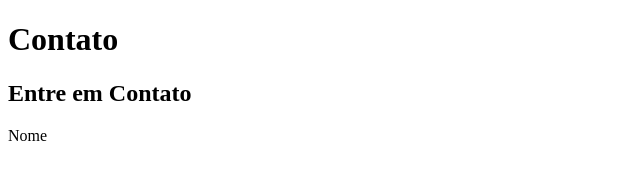
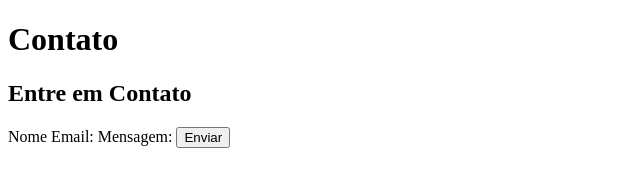
Before and after one commit to GustavoTedardi/design-ceep, a plain HTML site: page contato.html in a window 1280 px wide. Shown: the whole page, without its empty margins (0-640 px from the left). Drawn offline with Linux system fonts and the light colour scheme.

Commit message:
Add files via upload

```diff
--- a/contato.html
+++ b/contato.html
@@ -16,5 +16,16 @@
         <form id="contectForm"></form>
         <label for="nome">Nome</label>
         <imput type="text" id="nome" name="nome" required></imput>
+
+        <label for="email">Email:</label>
+        <imput type="email" id="email" name="email" required></imput>
+
+        <label for="mensagem">Mensagem:</label>
+        <imput type="text" name="mensagem" row="5" required|></imput>
+
+        <button type="submit">Enviar</button>
+    </form>
+  </div>
+    </section>
 </body>
 </html>
```
Also changed, not shown: index.html (+13 -1 lines).
